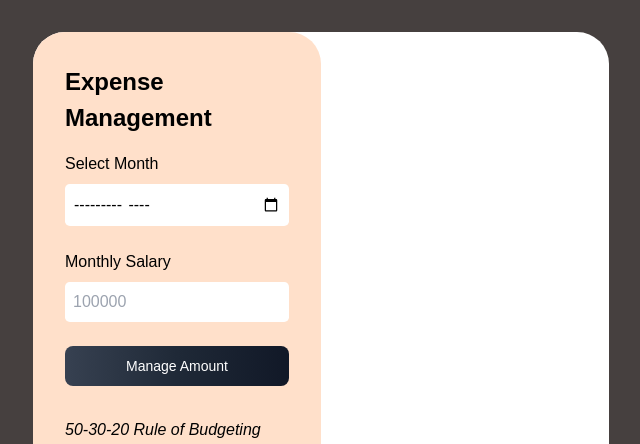
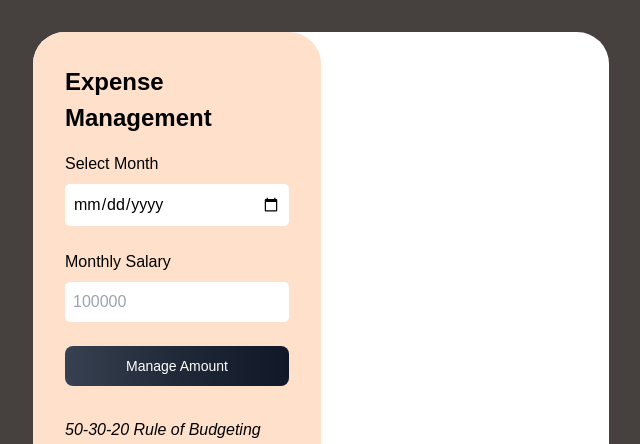
Before and after one commit to gauravsoni97/expensemanagement, a React (Create React App) app: page / in a window 1280 px wide. Shown: the top 444 px of the page, without its empty margins (319-959 px from the left). Built offline with nearby package versions, Linux system fonts and the light colour scheme.

Commit message:
left side form set for formik

```diff
--- a/package.json
+++ b/package.json
@@ -9,11 +9,13 @@
     "@testing-library/jest-dom": "^5.16.5",
     "@testing-library/react": "^13.4.0",
     "@testing-library/user-event": "^13.5.0",
+    "formik": "^2.2.9",
     "react": "^18.2.0",
     "react-dom": "^18.2.0",
     "react-scripts": "5.0.1",
     "remixicon": "^2.5.0",
-    "web-vitals": "^2.1.4"
+    "web-vitals": "^2.1.4",
+    "yup": "^0.32.11"
   },
   "scripts": {
     "start": "react-scripts start",
--- a/src/Components/Main.jsx
+++ b/src/Components/Main.jsx
@@ -1,124 +1,80 @@
+import { useFormik, validateYupSchema } from "formik";
 import React, { useState } from "react";
-import ExpenseListRight from "./ExpenseListRight/ExpenseListRight";
+
+import * as Yup from "yup";
+
 import "./Main.css";
-import SalaryBoxLeft from "./SalaryBoxLeft/SalaryBoxLeft";
 
 let fiftyPercent = 50;
 let thirtyPercent = 30;
 let twentyPercent = 20;
 
 const Main = () => {
-  // left side states ------------------
-  // const [salaryInput, setSalaryInput] = useState();
-  // const [needsAmountFromSalary, setNeedsAmountFromSalary] = useState(0);
-  // const [wantsAmountFromSalary, setWantsAmountFromSalary] = useState(0);
-  // const [investAmountFromSalary, setInvestAmountFromSalary] = useState(0);
-
-  // right side states --------------
-
-  // const [listItem, setListItem] = useState([]);
-
-  // const addListItem = (nameOfItem, priceOfItem) => {
-  //   setListItem((prevVal) => {
-  //     return [...prevVal, { name: nameOfItem, price: priceOfItem }];
-  //   });
-  // };
-
-  // const [addNeeds, setAddNeeds] = useState({
-  //   name: "",
-  //   price: "",
-  // });
-
-  // const [addWants, setAddWants] = useState();
-  // const [addInvest, setAddInvest] = useState();
 
 
-
-  // const [filter, setFilter] = useState("needs");
-  // const [monthFilter, setMonthFilter] = useState("jan");
+  const [salaryToNeeds, setSalaryToNeeds] = useState("")
+  const [salaryToWants, setSalaryToWants] = useState("")
+  const [salaryToInvest, setSalaryToInvest] = useState("")
 
 
+  const formik = useFormik({
+    initialValues: {
+      date: "",
+      salary: "",
+    },
 
-  // ----- left side form handler
+    validationSchema: Yup.object({
+      date: Yup.date().required("Date is Required*"),
 
-  // const handleSalary = (e) => {
-  //   e.preventDefault();
-  //   setNeedsAmountFromSalary(Math.round((fiftyPercent / 100) * salaryInput));
-  //   setWantsAmountFromSalary(Math.round((thirtyPercent / 100) * salaryInput));
-  //   setInvestAmountFromSalary(Math.round((twentyPercent / 100) * salaryInput));
-  //   setSalaryInput("");
-  // };
+      salary: Yup.number()
+        .max(1000000000000, "Enter Salary less than 1 Trillion")
+        .required("Salary Amount is Required"),
+    }),
 
-  // // right side form
+    onSubmit: (values) => {
+      console.log(values);
 
-  // const handleBudgetForm = (e) => {
-  //   e.preventDefault();
-  //   setAddNeeds({ name: "", price: "" });
-  //   addListItem(addNeeds.name, addNeeds.price);
-  // };
-
-  // // on delete list  from lists of Array
-
-  // const onDeleteListItem = (ind) => {
-  //   const updatedList = listItem.filter((currVal, currInd) => {
-  //     return ind !== currInd;
-  //   });
-  //   setListItem(updatedList);
-  // };
+      setSalaryToNeeds ((formik.values.salary /100) * fiftyPercent)
+      setSalaryToWants ((formik.values.salary /100) * thirtyPercent)
+      setSalaryToInvest ((formik.values.salary /100) * twentyPercent)
 
 
-  // -----------------------------------------------------------------------------------------------------------------------
-  // --------------------------------------( After using FORMIK WITH YUP )----------------------------------------------------
-  // -----------------------------------------------------------------------------------------------------------------------
-
-
+    },
+  });
 
   return (
     <div className="Main_Box flex align-start justify-start flex-wrap  bg-white rounded-xl">
-      {/* <SalaryBoxLeft
-        handleSalary={handleSalary}
-        salaryInput={salaryInput}
-        setSalaryInput={setSalaryInput}
-        needsAmountFromSalary={needsAmountFromSalary}
-        wantsAmountFromSalary={wantsAmountFromSalary}
-        investAmountFromSalary={investAmountFromSalary}
-      /> */}
-      {/* ------------------------- Right Side --------------------- */}
-      {/* <ExpenseListRight
-        handleBudgetForm={handleBudgetForm}
-        addNeeds={addNeeds}
-        setAddNeeds={setAddNeeds}
-        listItem={listItem}
-        onDeleteListItem={onDeleteListItem}
-        needsAmountFromSalary={needsAmountFromSalary}
-        filter={filter}
-        setFilter={setFilter}
-        monthFilter={monthFilter}
-        setMonthFilter={setMonthFilter}
-      /> */}
-
-
-
-
-{/* =============================================================================================== */}
-{/* ========================================== After formik with yup ============================== */}
-{/* =============================================================================================== */}
-
-
       {/* left side  */}
 
       <div className="mainBox-leftside bg-[#FFE0CA] rounded-xl  p-3 ">
         <h2 className="mainheading_topleft">Expense Management</h2>
-      <form >
+
+        <form onSubmit={formik.handleSubmit}>
           <div className="inputfield">
-          <label>Select Month</label>
-          <input type="month" placeholder="Jan-2023" />
+            <label
+              className={
+                formik.touched.date && formik.errors.date ? "text-red-700  text-sm font-medium" : ""
+              }
+            >
+              {formik.touched.date && formik.errors.date ? formik.errors.date : "Select Month"}
+            </label>
+            <input
+              name="date"
+              type="date"
+              placeholder="12-12"
+              value={formik.values.date}
+              onChange={formik.handleChange}
+              onBlur={formik.handleBlur}
+            />
           </div>
           <div className="inputfield">
             <label>Monthly Salary</label>
             <input
+              name="salary"
               type="number"
               placeholder="100000"
+              value={formik.values.salary}
+              onChange={formik.handleChange}
             />
           </div>
 
@@ -134,21 +90,19 @@ const Main = () => {
           <i>50-30-20 Rule of Budgeting</i>
           <div className="split_in_needs_wants_invest">
             <div className="needs_from_salary bg-[#FFFBEC] my-5 rounded-xl p-4">
-            <p>50% on Needs: </p>
+              <p>50% on Needs: {salaryToNeeds} </p>
             </div>
             <div className="wants_from_salary bg-[#FFFBEC] my-5 rounded-xl p-4">
-            <p>30% on Wants:  </p>
+              <p>30% on Wants: {salaryToWants} </p>
             </div>
             <div className="invest_from_salary bg-[#FFFBEC] my-5 rounded-xl p-4">
-            <p>20% on Invest:</p>
+              <p>20% on Invest:{salaryToInvest} </p>
             </div>
           </div>
         </div>
       </div>
 
-
       {/* right side  */}
-
 
       {/* <div className="mainBox-rightside p-3 ">
       <div className="filter_box">
@@ -248,9 +202,6 @@ const Main = () => {
       </div>
     </div>
  */}
-
-
-
     </div>
   );
 };
```
Also changed, not shown: 1 other file (tests, documents, lock files or other folders). Lines whose indentation alone changed are shown as unchanged.
